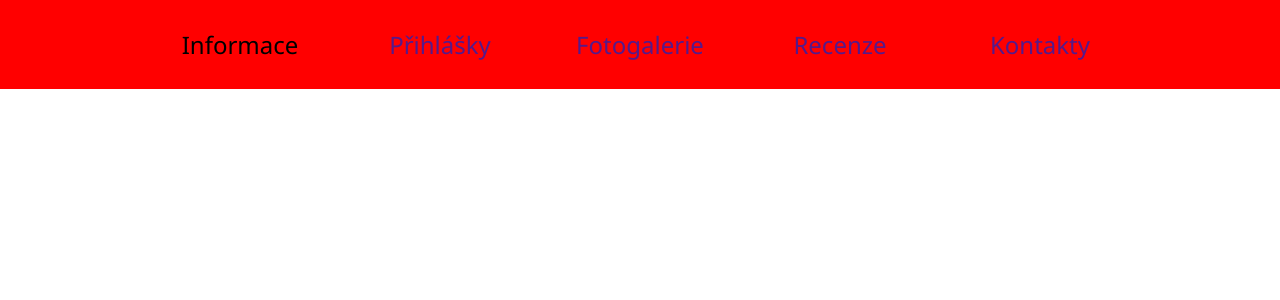
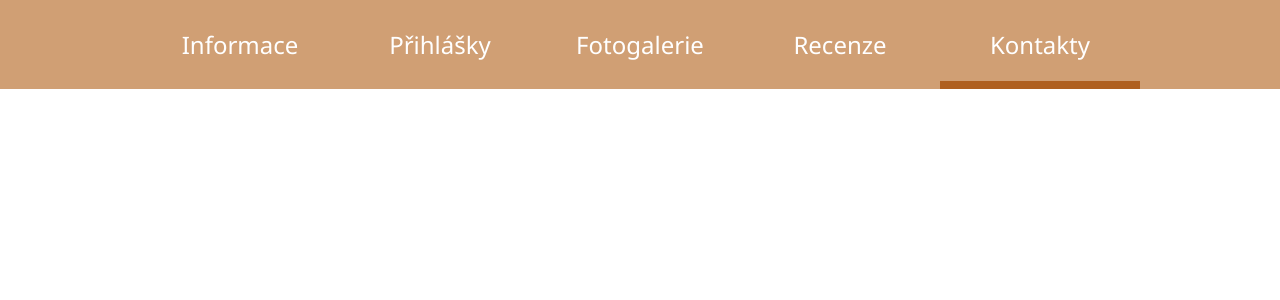
Before and after one commit to prochazo/RK-sugar, a PHP site: page / in a window 1280 px wide. Shown: the top 300 px of the page. Run offline with PHP 8.4, Linux system fonts and the light colour scheme.

Commit message:
Dokončení navigace

```diff
--- a/index.css
+++ b/index.css
@@ -7,14 +7,23 @@ body {
     margin: 0 auto;
 }
 
+
 .navigation {
     position: fixed;
     width: 100%;
 
     font-size: 0;
+    color: white;
+    font-family: "Fira Sans" , sans-serif;
+    font-weight: 300;
 
-    background: red;
+    background: #D09F74;
 }
+
+    .navigation a {
+        color: inherit;
+        cursor: pointer;
+    }
 
     .navigation__item {
         display: inline-block;
@@ -28,10 +37,24 @@ body {
         text-align: center;
         font-family: "Segoe UI", sans-serif;
         text-decoration: none;
+
+        cursor: default;
     }
 
         .navigation__item:hover {
-            background: blue;
+            background: #C58751;
+        }
+
+        .navigation__item--active:after {
+            content: "";
+            display: block;
+            position: absolute;
+            bottom: 0;
+            left: 0;
+            width: 100%;
+            height: 8px;
+
+            background-color: #AF6020;
         }
 
     .navigation__context {
@@ -43,7 +66,6 @@ body {
         margin: 0;
         width: 100%;
 
-        background: green;
         list-style: none;
     }
 
@@ -56,9 +78,11 @@ body {
             padding: 10px;
 
             text-decoration: none;
-            background: tomato;
+            font-size: 20px;
+
+            background: #C58751;
         }
 
             .navigation__context__item:hover {
-                background: green;
+                background: #D09F74;
             }
--- a/index.html
+++ b/index.html
@@ -3,6 +3,7 @@
 <head>
     <meta charset="UTF-8">
     <title>Document</title>
+    <link href='https://fonts.googleapis.com/css?family=Fira+Sans:400,300&subset=latin,latin-ext' rel='stylesheet' type='text/css'>
     <link rel="stylesheet" type="text/css" href="index.css">
 </head>
 <body>
@@ -21,7 +22,7 @@
             <a class="navigation__item" href="">Přihlášky</a>
             <a class="navigation__item" href="">Fotogalerie</a>
             <a class="navigation__item" href="">Recenze</a>
-            <a class="navigation__item" href="">Kontakty</a>
+            <a class="navigation__item navigation__item--active" href="">Kontakty</a>
         </div>
     </nav>
 
```
